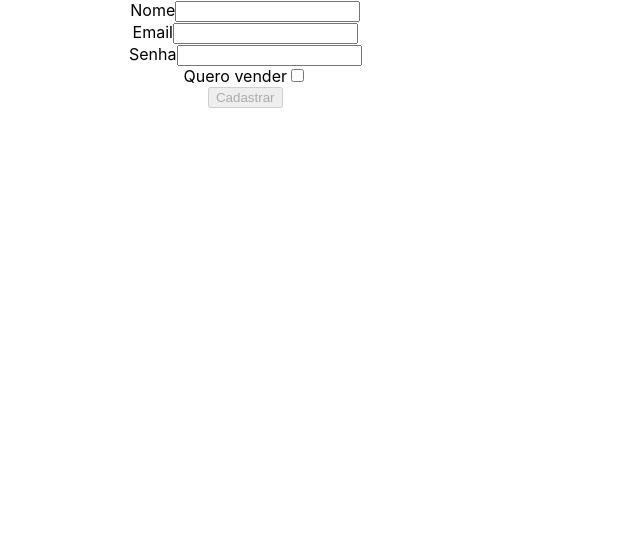
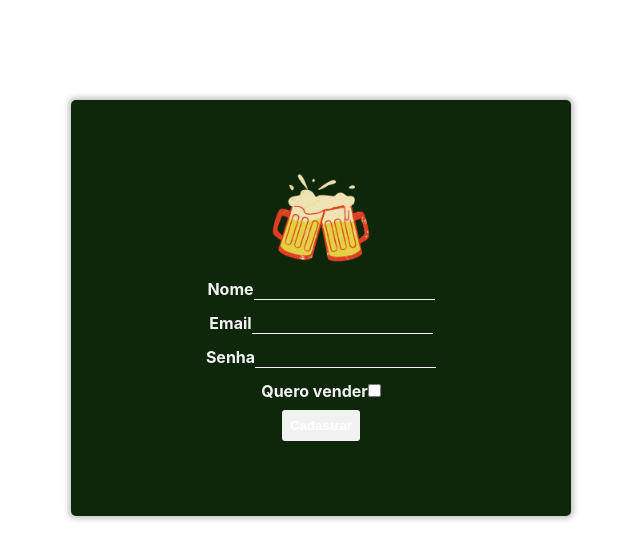
Before and after one commit to tryber/sd-03-trybeer-4, a React (Create React App) app in the folder front-end/: page /register in a window 1280 px wide. Shown: the top 560 px of the page, without its empty margins (319-959 px from the left). Built offline with nearby package versions, Linux system fonts and the light colour scheme.

Commit message:
Definir regras de submit para form de cadastro

```diff
--- a/front-end/src/Components/RegisterUser/index.js
+++ b/front-end/src/Components/RegisterUser/index.js
@@ -1,59 +1,71 @@
 import React, { useState } from 'react';
 import './styles.css';
+
+const beers = require('../../images/beers.png');
 
 const RegisterUser = () => {
   const [form, setForm] = useState({ name: '', email: '', password: '' });
   const { email, password, name } = form;
 
-  const handleName = ({ target: { value } }) => {
+  const handleInput = (e) => {
     const nameLength = 12;
-    const input = value.length > nameLength ? value : '';
-    return setForm((currentState) => ({ ...currentState, name: input }));
-  };
-
-  const handleEmail = ({ target: { email: value } }) => {
-    const regExr = /^[a-zA-Z0-9]+@(?:[a-zA-Z0-9]+\.)+[A-Za-z]+$/;
-    const input = regExr.test(value) ? value : '';
-    return setForm((currentState) => ({ ...currentState, email: input }));
-  };
-
-  const handlePassword = ({ target: { value } }) => {
     const passwordLength = 6;
-    const input = value.length > passwordLength ? value : '';
-    return setForm((currentState) => ({ ...currentState, password: input }));
+    const regExrEmail = /^[a-zA-Z0-9]+@(?:[a-zA-Z0-9]+\.)+[A-Za-z]+$/;
+    const { name: userName, value } = e.target;
+    let input = '';
+    if (userName === 'name') {
+      input = value.length >= nameLength ? value : '';
+    }
+    if (userName === 'email') {
+      input = regExrEmail.test(value) ? value : '';
+    }
+    if (userName === 'password') {
+      input = value.length >= passwordLength ? value : '';
+    }
+    return setForm({ ...form, [userName]: input });
   };
 
   return (
-    <section className="register-contrainer">
-      <form action="/register" method="POST">
+    <section className="register-container default-color shadow">
+      <img src={ beers } alt="Icone de duas cervejas" width="100px" />
+      <form action="http://localhost:3001/register" method="POST">
         <label htmlFor="userName">
           Nome
           <input
-            onChange={ (e) => handleName(e) }
-            type="text" name="name" id="userName" data-testid="signup-name"
-            />
+            onChange={ (e) => handleInput(e) }
+            type="text"
+            name="name"
+            id="userName"
+            data-testid="signup-name"
+          />
         </label>
         <br />
         <label htmlFor="userEmail">
           Email
           <input
-            onChange={ (e) => handleEmail(e) }
-            type="email" name="email" id="userEmail" data-testid="signup-email"
+            onChange={ (e) => handleInput(e) }
+            type="email"
+            name="email"
+            id="userEmail"
+            data-testid="signup-email"
           />
         </label>
         <br />
         <label htmlFor="userPassword">
           Senha
           <input
-            onChange={ (e) => handlePassword(e) }
-            type="password" name="password" id="userPassword"
-            minLength="6" data-testid="signup-password"
+            onChange={ (e) => handleInput(e) }
+            type="password"
+            name="password"
+            id="userPassword"
+            minLength="6"
+            data-testid="signup-password"
           />
         </label>
         <br />
         <label htmlFor="userSeller">
           Quero vender
-          <input type="checkbox" name="seller" id="userSeller" data-testid="signup-seller"/>
+          <input type="checkbox" name="seller" id="userSeller" data-testid="signup-seller" />
         </label>
         <br />
         <button
--- a/front-end/src/Components/RegisterUser/styles.css
+++ b/front-end/src/Components/RegisterUser/styles.css
@@ -1,6 +1,41 @@
-.register-contrainer {
-  display: flex;
-  margin: auto;
-  max-width: 600px;
-  width: 30%;
+section {
+  border-radius: 5px;
+  margin: 100px auto;
+  max-width: 500px;
+  padding: 70px 0;
+  text-align: center;
+  width: 60%;
 }
+
+input {
+  background-color: transparent;
+  border: none;
+  border-bottom: 1px solid #f2f2f2;
+  margin: 8px 0;
+}
+
+
+.shadow {
+  box-shadow: 0px 0px 5px 3px rgba(41,41,41,.25);
+}
+
+.default-color {
+  background-color: #0E260A;
+  color: #f2f2f2;
+  font-weight: 700;
+}
+
+button {
+  background-color: #f2f2f2;
+  border: none;
+  border-radius: 3px;
+  color: #0E260A;
+  cursor: pointer;
+  font-weight: 700;
+  margin: 5px;
+  padding: 8px;
+}
+
+button:disabled {
+  color: white;
+}
```
Also changed, not shown: front-end/src/images/beers.png (added).
